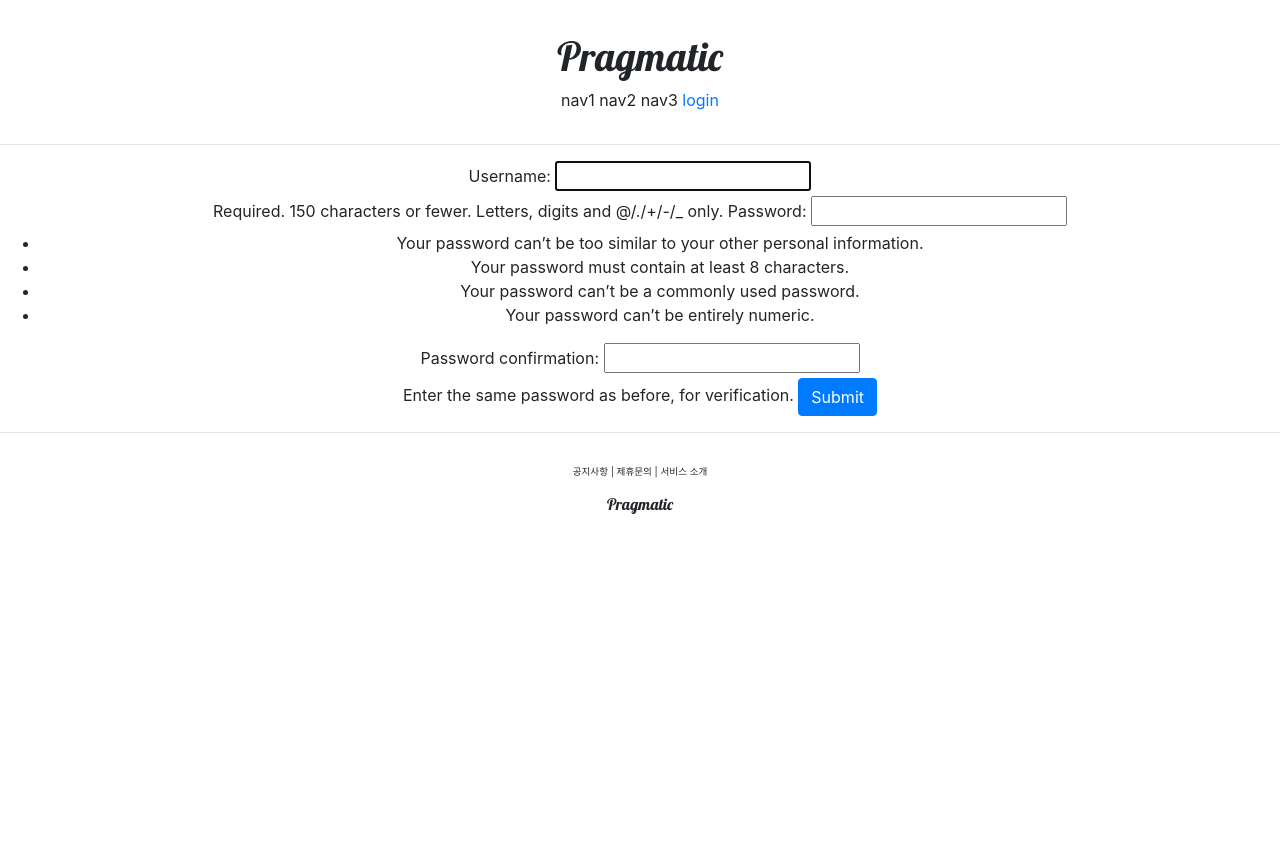
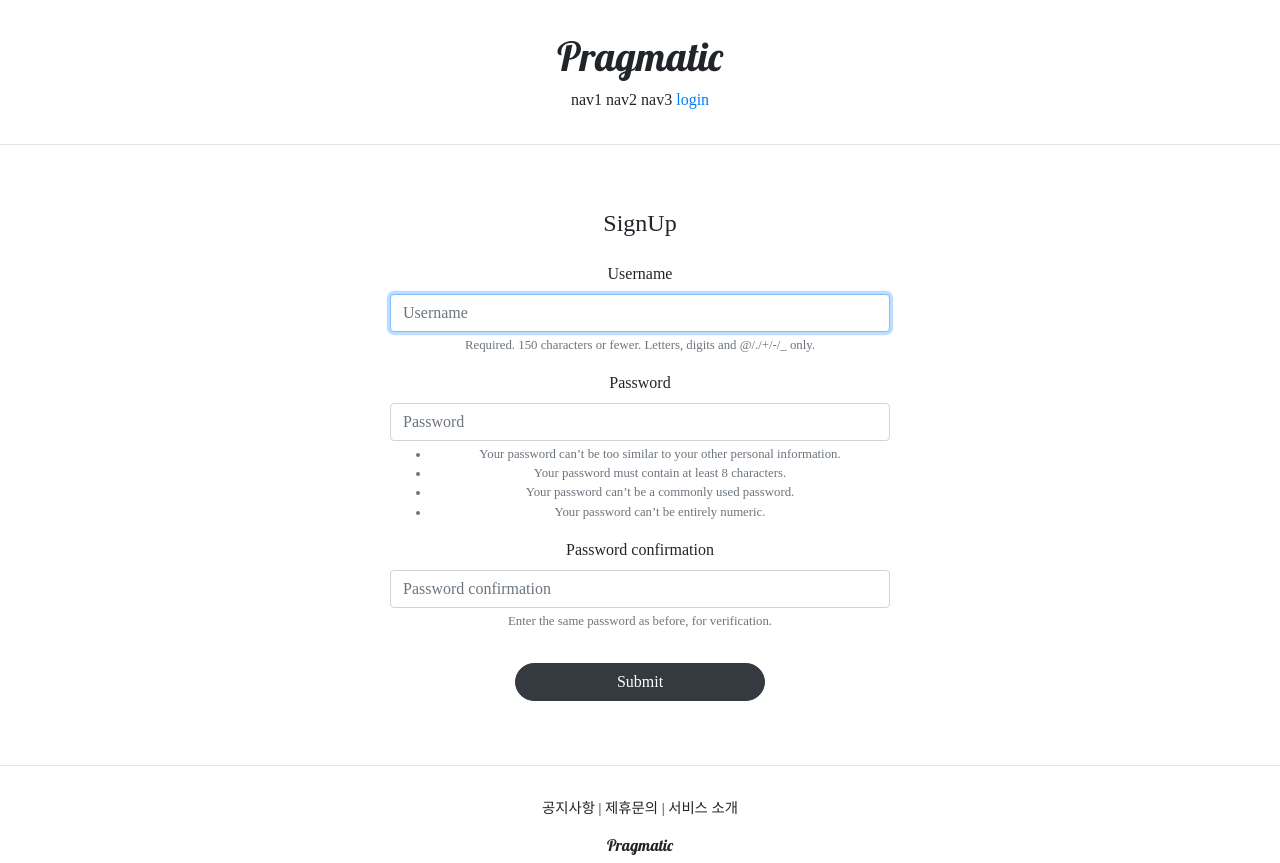
Before and after one commit to wootaepark/Django, a Django app: page /account/create/ in a window 1280 px wide. Before the commit the page ends 514 px from the top, so only its background shows below. Run offline with Django 4.2, Linux system fonts and the light colour scheme; some libraries are stand-ins or nearby versions.

Commit message:
django course 23 commit

```diff
--- a/MyHomepage/settings.py
+++ b/MyHomepage/settings.py
@@ -50,6 +50,7 @@ INSTALLED_APPS = [
     'django.contrib.sessions',
     'django.contrib.messages',
     'django.contrib.staticfiles',
+    'bootstrap4',
     'accountapp',
 
 ]
--- a/Templates/base.html
+++ b/Templates/base.html
@@ -4,7 +4,7 @@
 
 {% include 'head.html' %}
 
-<body>
+<body style="font-family:'NanumSquareR'">
     {% include 'header.html' %}
 
     <hr>
--- a/Templates/head.html
+++ b/Templates/head.html
@@ -13,4 +13,31 @@
     <link href="https://fonts.googleapis.com/css2?family=Lobster&display=swap" rel="stylesheet">
 <!--  DEFAULT CSS LINK  -->
     <link rel="stylesheet" type="text/css" href="{% static 'base.css' %}">
+
+    <style>
+
+        @font-face{
+            font-family: 'NanumSquareR';
+            src: local('NanumSquareR'),
+            url("{% static 'fonts/NanumSquareR.ttf' %} format("opentype");
+        }
+        @font-face{
+            font-family: 'NanumSquareEB';
+            src: local('NanumSquareEB'),
+            url("{% static 'fonts/NanumSquareEB.otf' %} format("opentype");
+        }
+        @font-face{
+            font-family: 'NanumSquareB';
+            src: local('NanumSquareB'),
+            url("{% static 'fonts/NanumSquareB.otf' %} format("opentype");
+        }
+        @font-face{
+            font-family: 'NanumSquareR';
+            src: local('NanumSquareR'),
+            url("{% static 'fonts/NanumSquareR.otf' %} format("opentype");
+        }
+
+
+    </style>
+
 </head>
--- a/accountapp/templates/accountapp/create.html
+++ b/accountapp/templates/accountapp/create.html
@@ -1,15 +1,20 @@
 {% extends 'base.html' %}
+{% load bootstrap4 %}
 
 {% block content %}
 
-    <div style = "text-align:center">
+    <div style = "text-align : center; max-width : 500px; margin: 4rem auto">
+        <div class="mb-4">
+            <h4>SignUp</h4>
+        </div>
         <form action="{% url 'accountapp:create' %}" method = "post"><!--url 을 모두 일원화 하는 코드 본래는 accountapp/create
          accountapp 에 있는 create 로 연결하라는 의미-->
             {% csrf_token %}
-            {{form}}
+            <!--{{form}}-->
+            {% bootstrap_form form %}
 
 
-            <input type="submit" class = "btn btn-primary">
+            <input type="submit" class = "btn btn-dark rounded-pill col-6 mt-3 ">
 
         </form>
     </div>
--- a/accountapp/views.py
+++ b/accountapp/views.py
@@ -18,7 +18,7 @@ def hello_world(request):
         # request의 POST 중에서 hello_world_input 이라는 이름을 가진 데이터를 temp 에 대입.
         temp=request.POST.get('hello_world_input')
 
-        new_hello_world = HelloWorld()
+        new_hello_world = HelloWorld()  #DB 연결을 하겠다는 것
         new_hello_world.text = temp
         new_hello_world.save()
 
@@ -26,6 +26,7 @@ def hello_world(request):
 
         return HttpResponseRedirect(reverse('accountapp:hello_world'))
         #accountapp에 있는 hello_world로 재접속하라는 response를 보내주게 된다.
+        #render를 쓰면 계속 반복됨 (get으로 호출이 되지 않는다.)
 
     else:
         hello_world_list = HelloWorld.objects.all()
--- a/static/base.css
+++ b/static/base.css
@@ -1,9 +1,10 @@
 
 .pragmatic_logo{
     font-family: 'Lobster', cursive;
+
 }
 .pragmatic_footer_button{
-    font-size: .6rem;
+    font-size: .9rem;
  }
 .pragmatic_footer{
     text-align:center;
```
Also changed, not shown: accountapp/templates/accountapp/login.html (+5 -3 lines), static/fonts/NanumSquareB.otf (added), static/fonts/NanumSquareEB.otf (added), static/fonts/NanumSquareL.otf (added), static/fonts/NanumSquareR.otf (added).
